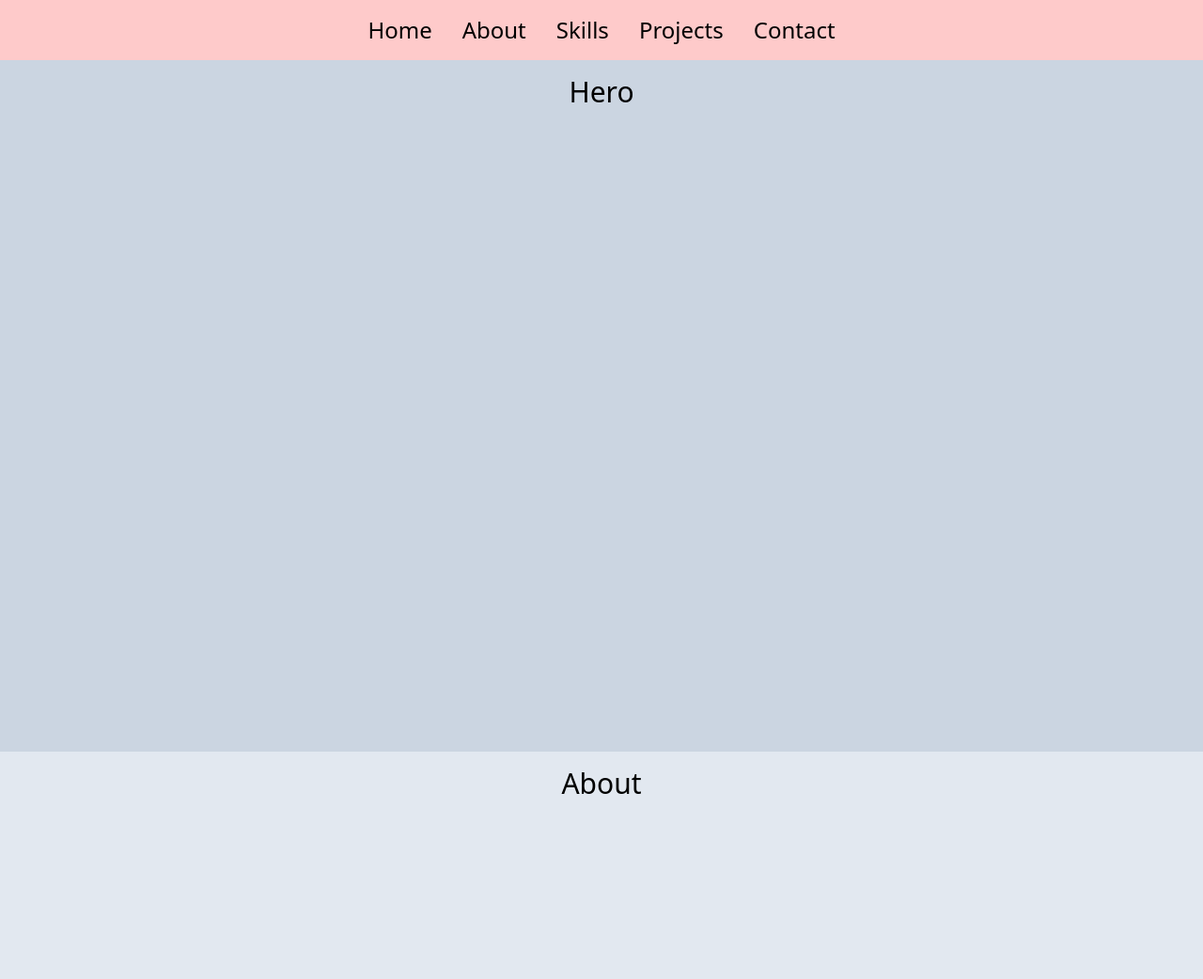
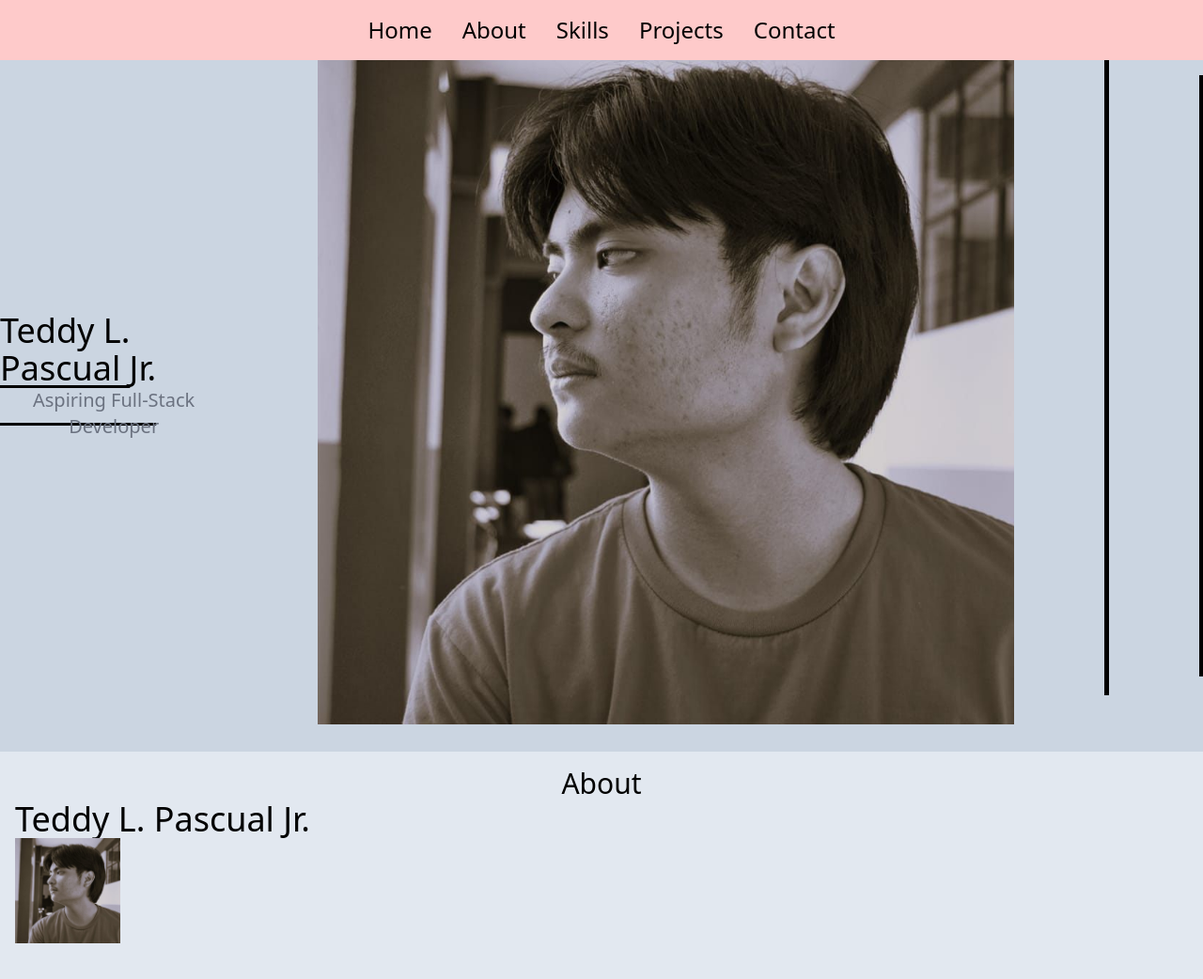
Before and after one commit to aecial/aecial.github.io, a website: page index.html in a window 1280 px wide. Shown: the top 1042 px of the page at 94% size. Drawn offline with Linux system fonts and the light colour scheme.

Commit message:
added hero contents

```diff
--- a/index.html
+++ b/index.html
@@ -1,14 +1,14 @@
 <!DOCTYPE html>
-<html lang="en">
+<html lang="en" class="scroll-smooth scroll-py-16">
   <head>
     <meta charset="UTF-8" />
     <meta name="viewport" content="width=device-width, initial-scale=1.0" />
     <title>Document</title>
     <link rel="stylesheet" href="output.css" />
   </head>
-  <body class="h-full scroll-mt-4">
+  <body>
     <nav
-      class="hidden lg:flex justify-center items-center gap-8 w-full h-16 bg-red-200 text-2xl"
+      class="hidden lg:flex justify-center items-center gap-8 w-full h-16 bg-red-200 text-2xl fixed top-0"
       aria-label="main navigation"
     >
       <a href="#hero">Home</a>
@@ -37,19 +37,44 @@
     <main
       class="[&>*:nth-child(odd)]:bg-slate-300 [&>*:nth-child(even)]:bg-slate-200"
     >
-      <section id="hero" class="content-height p-4">
-        <h2 class="text-3xl text-center">Hero</h2>
+      <section
+        id="hero"
+        class="h-[100vh] flex items-center justify-center gap-24"
+      >
+        <div>
+          <h1 class="text-4xl underline underline-offset-[45px]">
+            Teddy L. Pascual Jr.
+          </h1>
+          <h1 class="text-xl text-center text-gray-500">
+            Aspiring Full-Stack Developer
+          </h1>
+        </div>
+        <div class="h-auto w-auto">
+          <img
+            src="./assets/profile.jpg"
+            alt="Profile Pic"
+            class="h-full w-full"
+          />
+        </div>
+        <div class="bg-black h-[85vh]">.</div>
+        <div class="bg-black h-[80vh]">.</div>
       </section>
-      <section id="about" class="h-[100vh] p-4">
+      <section id="about" class="md:content-height h-[100vh] p-4">
         <h2 class="text-3xl text-center">About</h2>
+        <div>
+          <h1 class="text-4xl">Teddy L. Pascual Jr.</h1>
+        </div>
+        <div>
+          <img src="./assets/profile.jpg" alt="Profile Pic" class="w-28 h-28" />
+        </div>
       </section>
-      <section id="skills" class="h-[100vh] p-4">
+      <section id="skills" class="md:content-height h-[100vh] p-4">
         <h2 class="text-3xl text-center">Skills</h2>
       </section>
-      <section id="projects" class="h-[100vh] p-4">
+      <section id="projects" class="md:content-height h-[100vh] p-4">
         <h2 class="text-3xl text-center">Projects</h2>
       </section>
-      <section id="contact" class="h-[100vh] p-4">
+      <section id="contact" class="md:content-height h-[100vh] p-4">
         <h2 class="text-3xl text-center">Contact</h2>
       </section>
     </main>
```
Also changed, not shown: assets/profile.jpg (added), output.css.
